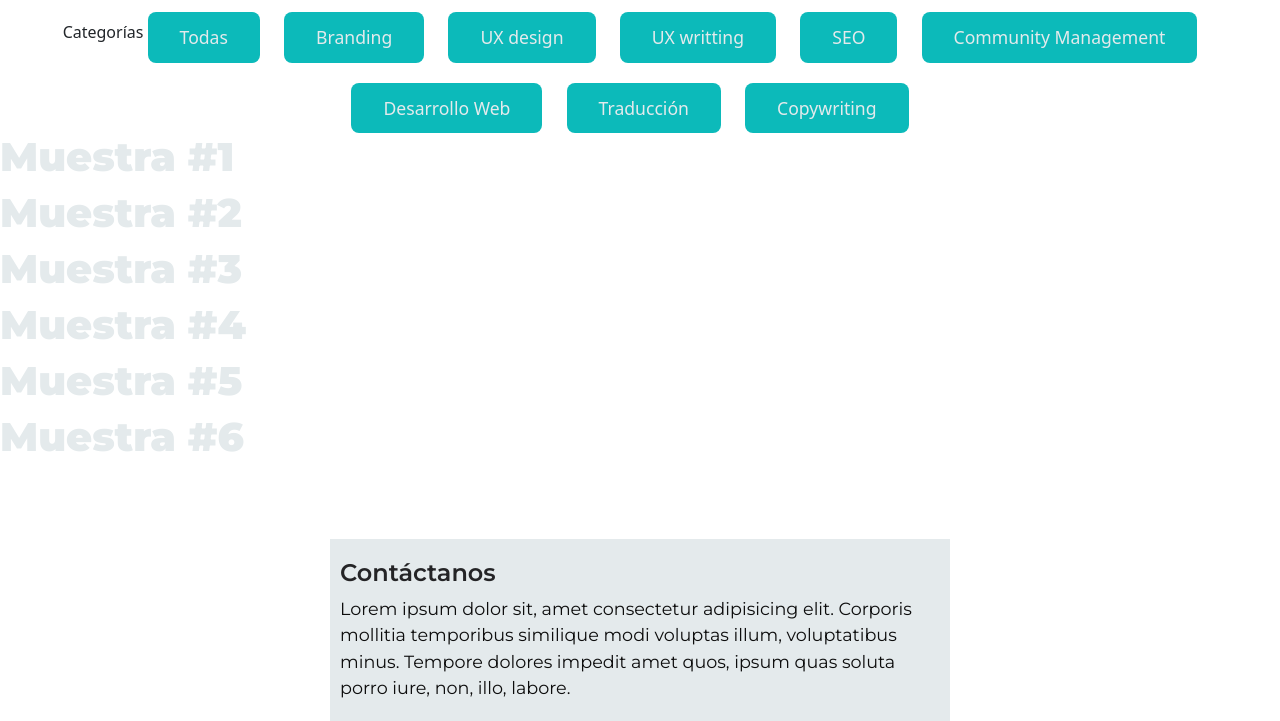
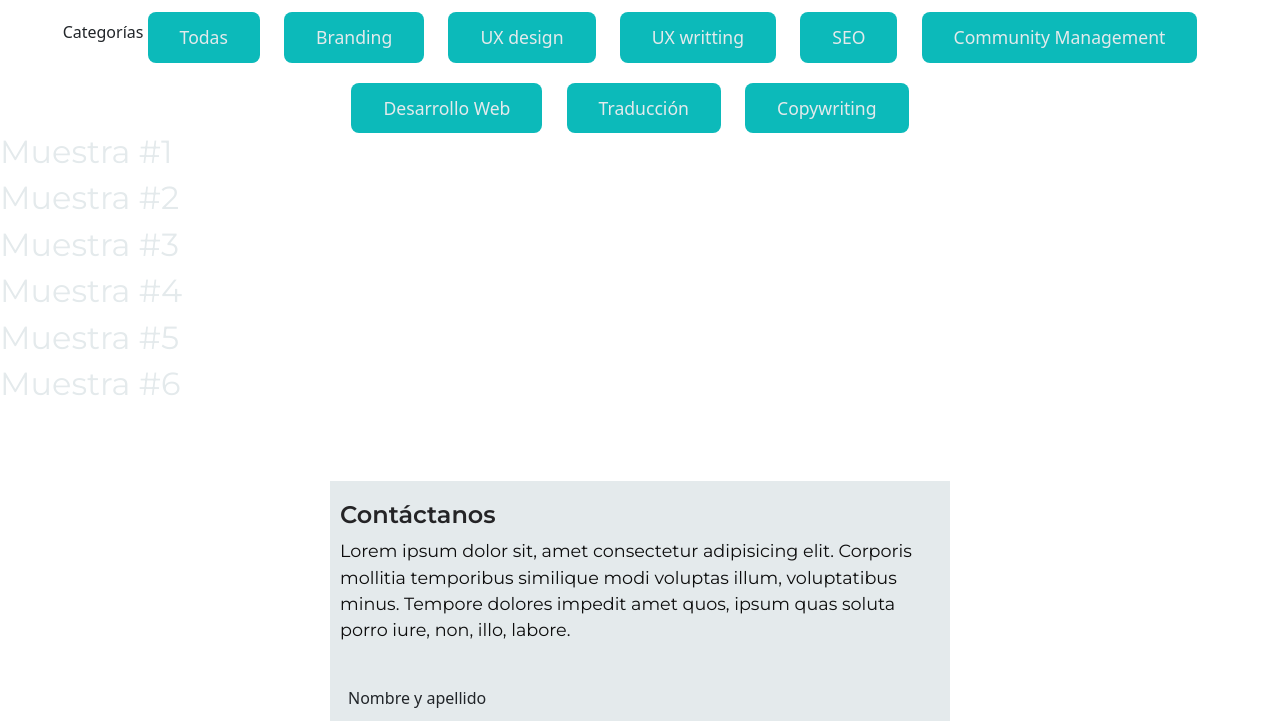
Before and after one commit to jcgm82/desafio8-sass-seo, a website: page portfolio.html in a window 1280 px wide. Shown: the part 79-800 px from the top of the page. Drawn offline with nearby package versions, Linux system fonts and the light colour scheme.

Commit message:
ajustes en página portfolio

```diff
--- a/portfolio.html
+++ b/portfolio.html
@@ -84,25 +84,25 @@
 
 		<section class="muestras">
 			<div class="muestra-portfolio">
-				<h1 class="muestra__texto--color espacio">Muestra #1</h1>
+				<h2 class="muestra__texto--color espacio">Muestra #1</h2>
 			</div>
 
 			<div class="muestra-portfolio">
-				<h1 class="muestra__texto--color espacio">Muestra #2</h1>
+				<h2 class="muestra__texto--color espacio">Muestra #2</h2>
 			</div>
 			<div class="muestra-portfolio">
-				<h1 class="muestra__texto--color espacio">Muestra #3</h1>
+				<h2 class="muestra__texto--color espacio">Muestra #3</h2>
 			</div>
 
 			<div class="muestra-portfolio">
-				<h1 class="muestra__texto--color espacio">Muestra #4</h1>
+				<h2 class="muestra__texto--color espacio">Muestra #4</h2>
 			</div>
 			<div class="muestra-portfolio">
-				<h1 class="muestra__texto--color espacio">Muestra #5</h1>
+				<h2 class="muestra__texto--color espacio">Muestra #5</h2>
 			</div>
 
 			<div class="muestra-portfolio">
-				<h1 class="muestra__texto--color espacio">Muestra #6</h1>
+				<h2 class="muestra__texto--color espacio">Muestra #6</h2>
 			</div>
 		</section>
 	</main>
```
